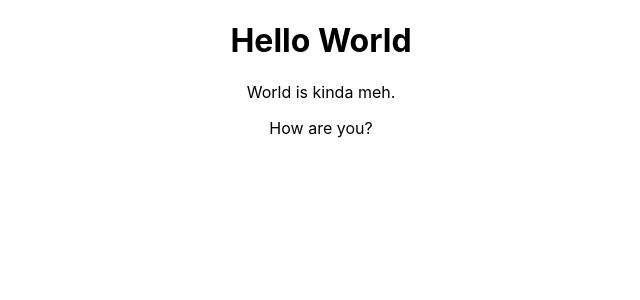
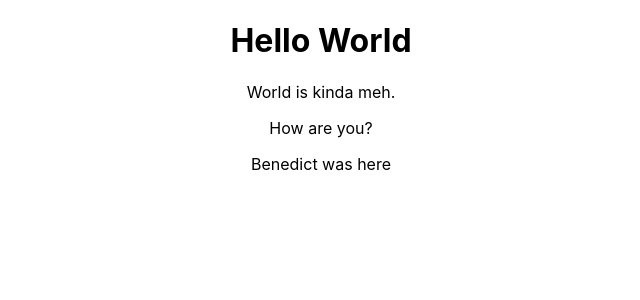
Before and after one commit to rsingh124/tree-fort-help-desk, a React (Create React App) app: page / in a window 1280 px wide. Shown: the top 300 px of the page, without its empty margins (319-959 px from the left). Built offline with nearby package versions, Linux system fonts and the light colour scheme.

Commit message:
benedict added a p tag

```diff
--- a/src/App.js
+++ b/src/App.js
@@ -8,6 +8,7 @@ function App() {
         <h1>Hello World</h1>
         <p>World is kinda meh.</p>
         <p>How are you?</p>
+        <p>Benedict was here</p>
       </div>
     </div>
   );
```
